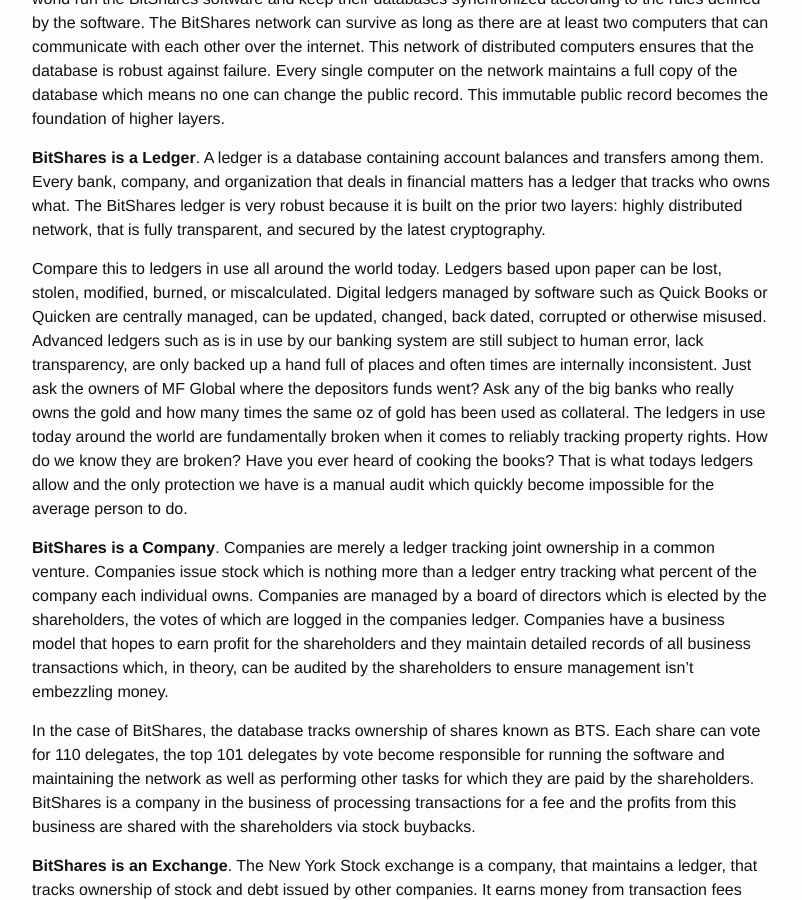
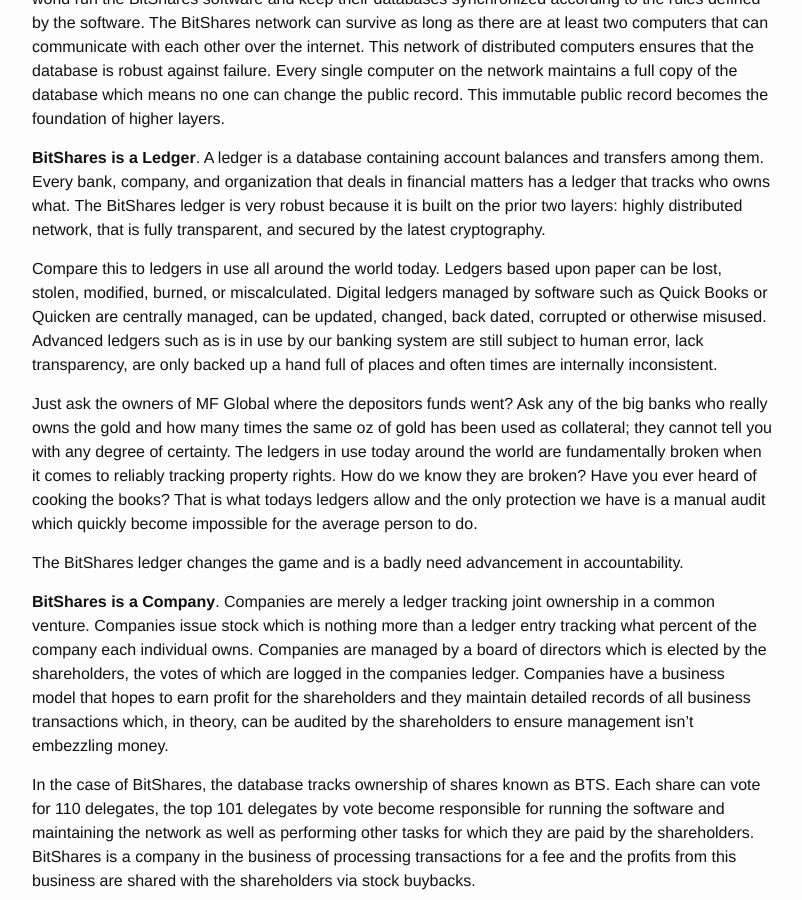
Before and after one commit to bytemaster/bytemaster.github.io, a Jekyll site: the page built from _posts/2014-12-18-What-is-BitShares.md, in a window 1280 px wide and 900 px high, scrolled down 1139 px. Shown: the whole window, without its empty margins (238-1040 px from the left). Built offline with Jekyll 4.4.1, drawn with Linux system fonts in a browser that asks for light colours.

Commit message:
refinements

```diff
--- a/_posts/2014-12-18-What-is-BitShares.md
+++ b/_posts/2014-12-18-What-is-BitShares.md
@@ -21,7 +21,11 @@
 
 **BitShares is a Ledger**.  A ledger is a database containing account balances and transfers among them.  Every bank, company, and organization that deals in financial matters has a ledger that tracks who owns what.   The BitShares ledger is very robust because it is built on the prior two layers: highly distributed network, that is fully transparent, and secured by the latest cryptography.
 
-Compare this to ledgers in use all around the world today.  Ledgers based upon paper can be lost, stolen, modified, burned, or miscalculated.  Digital ledgers managed by software such as Quick Books or Quicken are centrally managed, can be updated, changed, back dated, corrupted or otherwise misused.  Advanced ledgers such as is in use by our banking system are still subject to human error, lack transparency, are only backed up a hand full of places and often times are internally inconsistent.  Just ask the owners of MF Global where the depositors funds went?  Ask any of the big banks who really owns the gold and how many times the same oz of gold has been used as collateral.  The ledgers in use today around the world are fundamentally broken when it comes to reliably tracking property rights.  How do we know they are broken? Have you ever heard of cooking the books?  That is what todays ledgers allow and the only protection we have is a manual audit which quickly become impossible for the average person to do.
+Compare this to ledgers in use all around the world today.  Ledgers based upon paper can be lost, stolen, modified, burned, or miscalculated.  Digital ledgers managed by software such as Quick Books or Quicken are centrally managed, can be updated, changed, back dated, corrupted or otherwise misused.  Advanced ledgers such as is in use by our banking system are still subject to human error, lack transparency, are only backed up a hand full of places and often times are internally inconsistent.
+
+Just ask the owners of MF Global where the depositors funds went?  Ask any of the big banks who really owns the gold and how many times the same oz of gold has been used as collateral; they cannot tell you with any degree of certainty.  The ledgers in use today around the world are fundamentally broken when it comes to reliably tracking property rights.  How do we know they are broken? Have you ever heard of cooking the books?  That is what todays ledgers allow and the only protection we have is a manual audit which quickly become impossible for the average person to do.
+
+The BitShares ledger changes the game and is a badly need advancement in accountability.
 
 **BitShares is a Company**.  Companies are merely a ledger tracking joint ownership in a common venture.  Companies issue stock which is nothing more than a ledger entry tracking what percent of the company each individual owns.  Companies are managed by a board of directors which is elected by the shareholders, the votes of which are logged in the companies ledger. Companies have a business model that hopes to earn profit for the shareholders and they maintain detailed records of all business transactions which, in theory, can be audited by the shareholders to ensure management isn't embezzling money.
 
```
